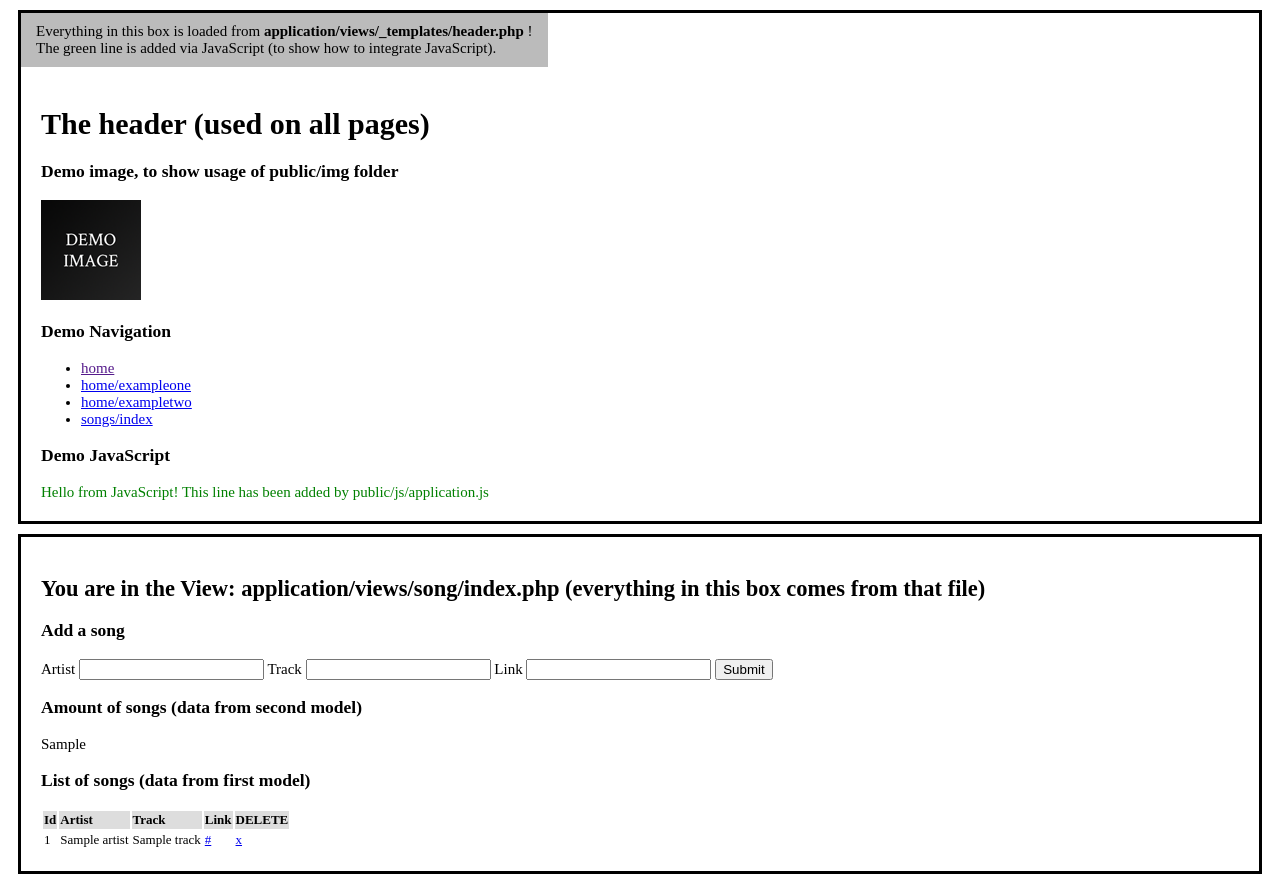
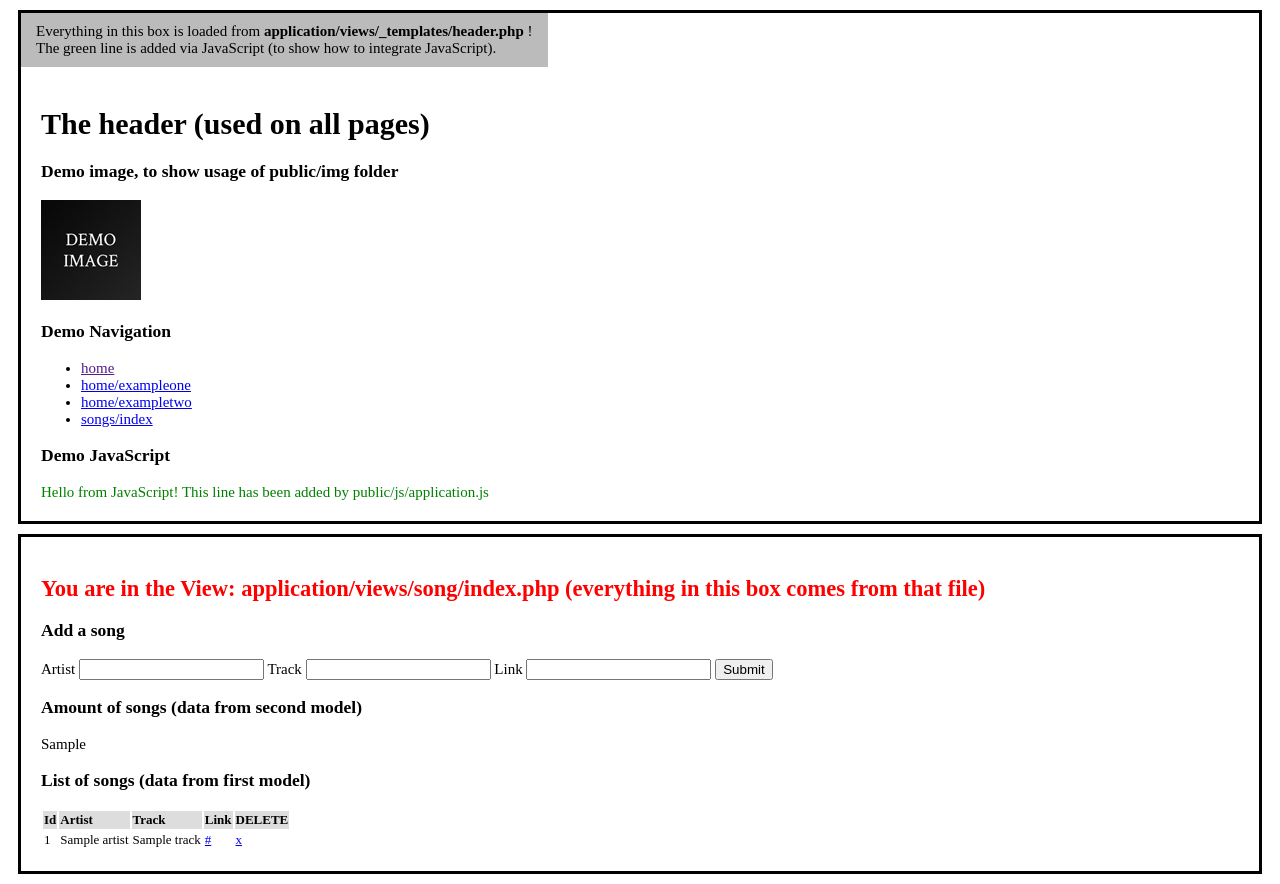
Before and after one commit to panique/mini2, a PHP site: the page made by application/views/songs/index.twig in a window 1280 px wide. Run offline with PHP 8.4, Linux system fonts and the light colour scheme; the template is opened without the code that fills it: most values are stand-ins (such as "Sample title", 1, 10 or a date in 2020); some libraries are stand-ins or nearby versions.

Commit message:
proper SASS integration with laravel-sass

```diff
--- a/composer.json
+++ b/composer.json
@@ -18,7 +18,9 @@
     },
     "require": {
         "php": ">=5.3.0",
-        "twig/twig": "1.*",
-        "leafo/scssphp": "0.0.9"
+        "twig/twig": "1.*"
+    },
+    "require-dev": {
+        "panique/laravel-sass": "dev-master"
     }
 }
--- a/index.php
+++ b/index.php
@@ -22,5 +22,9 @@ require 'application/config/config.php';
 require 'application/libs/application.php';
 require 'application/libs/controller.php';
 
+// run the scss compiler every you the application is hit (in development)
+// TODO: build a switch for development/production
+SassCompiler::run("public/scss/", "public/css/");
+
 // start the application
 $app = new Application();
--- a/public/css/style.css
+++ b/public/css/style.css
@@ -12,6 +12,9 @@ body {
 .container table {
   font-size: 13px;
 }
+.container h2 {
+  color: red;
+}
 .container .where-are-we-box {
   position: relative;
   left: -20px;
--- /dev/null
+++ b/public/scss/modules/_colors.scss
@@ -0,0 +1,3 @@
+$color_border: #000;
+$color_background: #bbb;
+$color_headline: red;
--- a/public/scss/style.scss
+++ b/public/scss/style.scss
@@ -1,3 +1,5 @@
+@import "modules/colors";
+
 body {
   font-size: 15px;
 }
@@ -7,17 +9,20 @@ body {
 }
 
 .container {
-  border: 3px solid #000;
+  border: 3px solid $color_border;
   padding: 20px;
   margin: 10px;
   table {
     font-size: 13px;
   }
+  h2 {
+    color: $color_headline;
+  }
   .where-are-we-box {
     position: relative;
     left: -20px;
     top: -20px;
-    background-color: #bbb;
+    background-color: $color_background;
     padding: 10px 15px;
     display: inline-block;
   }
```
Also changed, not shown: application/tools/scss-compiler.php (deleted, +0 -112 lines).
